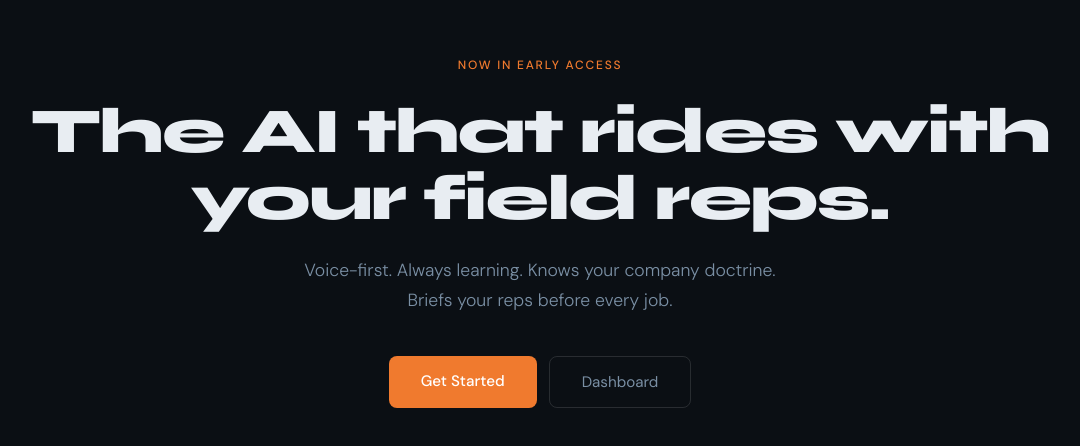
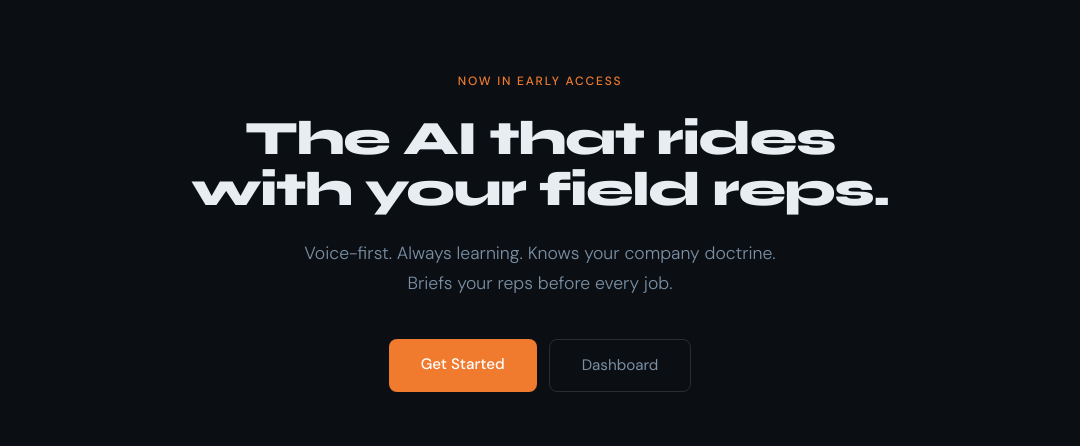
Before and after one commit to Jkapp93/Remy, a Next.js app: page / in a window 1280 px wide. Shown: the part 168-614 px from the top of the page, without its empty margins (100-1180 px from the left). Built offline with nearby package versions, Linux system fonts and the light colour scheme.

Commit message:
fix: homepage headline size

```diff
--- a/app/page.tsx
+++ b/app/page.tsx
@@ -22,7 +22,7 @@ export default function HomePage() {
       <div style={{ fontSize: '0.75rem', fontWeight: 500, letterSpacing: '0.15em', textTransform: 'uppercase', color: '#f07a2e', marginBottom: '24px' }}>
         Now in early access
       </div>
-      <h1 style={{ fontFamily: "'Syne', sans-serif", fontSize: '4rem', fontWeight: 800, letterSpacing: '-0.03em', lineHeight: 1.05, marginBottom: '24px' }}>
+      <h1 style={{ fontFamily: "'Syne', sans-serif", fontSize: '3rem', fontWeight: 800, letterSpacing: '-0.03em', lineHeight: 1.05, marginBottom: '24px', maxWidth: '700px' }}>
         The AI that rides with your field reps.
       </h1>
       <p style={{ fontSize: '1.1rem', color: '#7a8fa4', maxWidth: '520px', fontWeight: 300, lineHeight: 1.7, marginBottom: '40px' }}>
```
